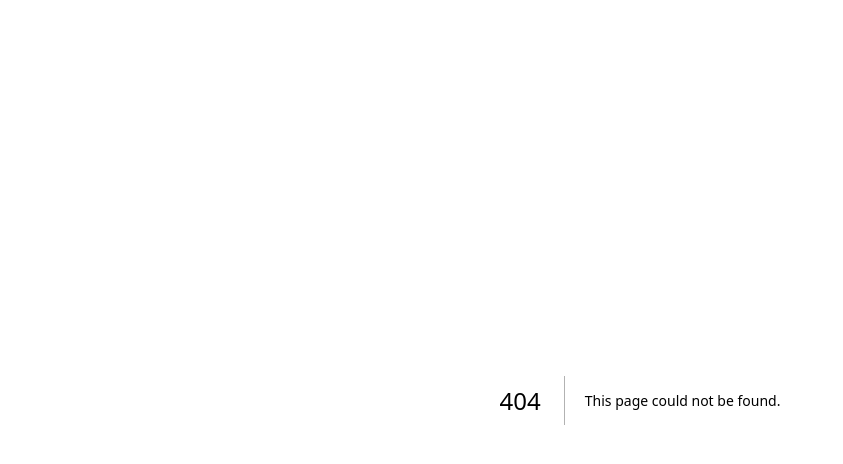
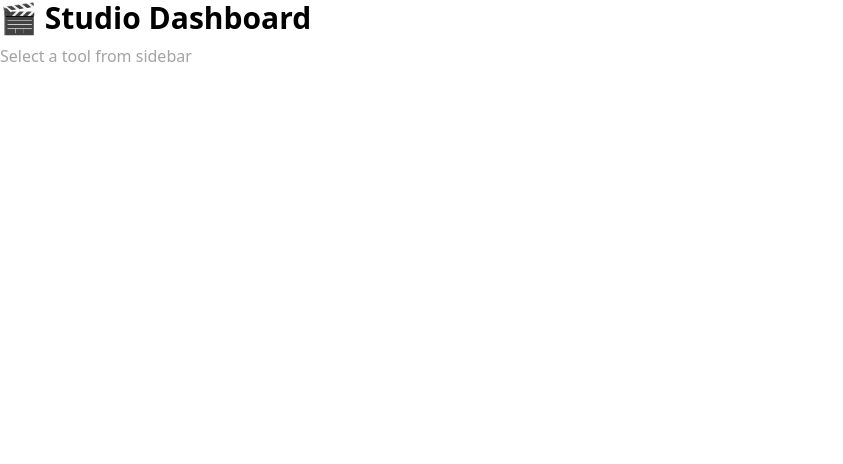
Before and after one commit to almalikzayn20-collab/teman-ct-ai, a Next.js app: page /studio in a window 1280 px wide. Before the commit this address had no page. Shown: the top 464 px of the page, without its empty margins (0-843 px from the left). Built offline with nearby package versions, Linux system fonts and the light colour scheme.

Commit message:
Create page.jsx

```diff
--- /dev/null
+++ b/app/(studio)/studio/page.jsx
@@ -0,0 +1,10 @@
+export default function StudioPage() {
+  return (
+    <div>
+      <h1 className="text-3xl font-bold">🎬 Studio Dashboard</h1>
+      <p className="text-neutral-400 mt-2">
+        Select a tool from sidebar
+      </p>
+    </div>
+  );
+}
```
